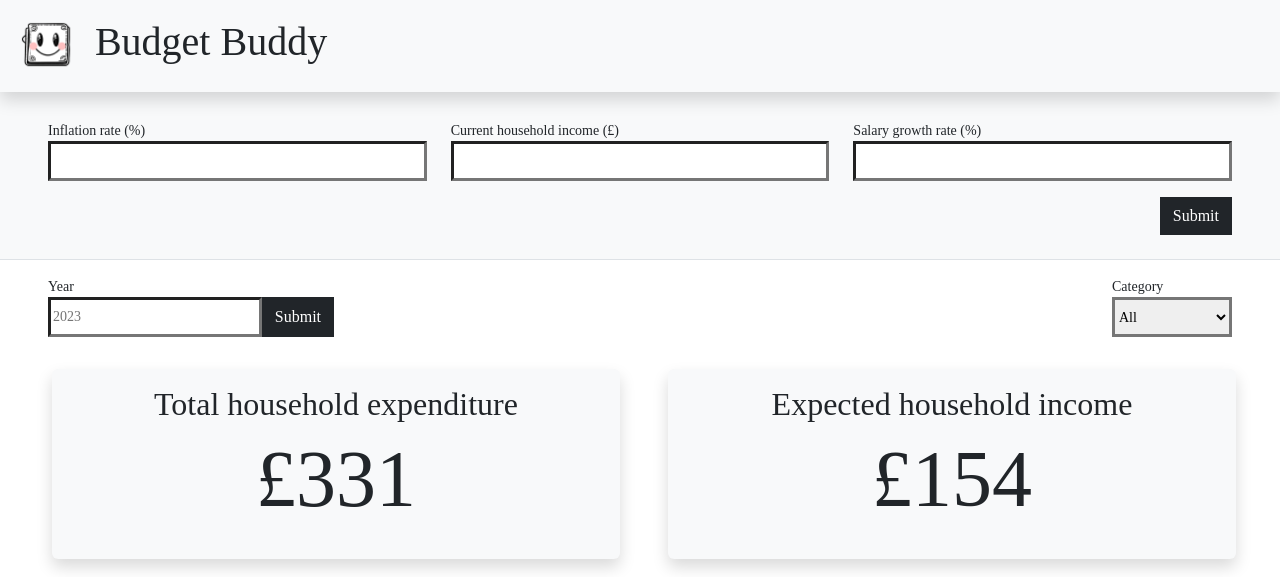
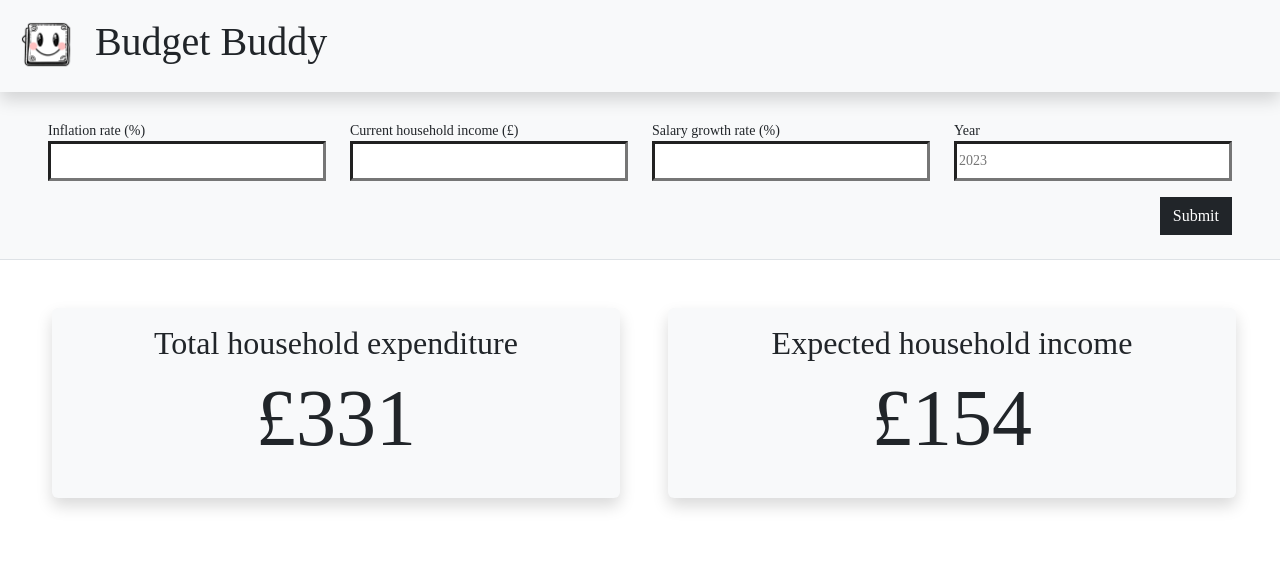
Before and after one commit to MebinAbraham/ons-and-hackathon, a FastAPI app: page / in a window 1280 px wide. Shown: the top 577 px of the page. Run offline with FastAPI, Linux system fonts and the light colour scheme; some web fonts are replaced.

Commit message:
Update base.html

```diff
--- a/app/templates/base.html
+++ b/app/templates/base.html
@@ -36,6 +36,12 @@
                     <input type="text" class="border-3 w-100" name="salary-growth" id="salary-growth"  style="height: 2.5rem;"/>
                             </label>
                         </div>
+                        <div class="col">
+                            <label class="d-flex flex-wrap small">
+                        Year
+                    <input type="text" class="border-3 w-100" name="year" id="year" placeholder="2023"  style="height: 2.5rem;"/>
+                            </label>
+                        </div>
                     </div>
                     <div class="row pt-3 ms-auto w-100">
                         <div class="col d-flex justify-content-end">
@@ -46,17 +52,8 @@
             </section>
             <section  aria-label="Filters" class="py-3 px-5 mb-3">
                 <div class="d-flex justify-content-between">
-                    <div class="d-flex align-items-end">
-                        <label class="d-flex flex-wrap small">
-                        Year
-                    <input type="text" class="border-3 w-100" name="year" id="year" placeholder="2023"  style="height: 2.5rem;"/>
-                        </label>
-                        <div class="col d-flex justify-content-end">
-                            <button id="updateyear" class="btn btn-dark rounded-0" style="height: 2.5rem;">Submit</button>
-                        </div>
-                    </div>
                     <div>
-                        <label class="d-flex flex-wrap flex-column small">
+                        <!--<label class="d-flex flex-wrap flex-column small">
                         Category
 <select id="expenditureCategories" class="border-3" style="height: 2.5rem;" name="expenditureCategories">
                                 <option value="all">All</option>
@@ -66,10 +63,9 @@
                                     <option value="food">Food</option>
                                     <option value="clothing">Clothing</option>
                                     <option value="toiletrolls">Toilet rolls</option>
-                                    <!-- Add more categories as needed -->
                                 </optgroup>
                             </select>
-                        </label>
+                        </label>-->
                     </div>
                 </div>
             </section>
@@ -176,7 +172,6 @@
                 return compoundInterest.toFixed(2); // Return the compound interest rounded to 2 decimal places
             }
 
-
             async function fetchData() {
                 const inflation = stripNonNumericalCharsAndParseToInt(document.getElementById('inflation').value || "0");
                 const year = stripNonNumericalCharsAndParseToInt(document.getElementById('year').value || "2000");
```
